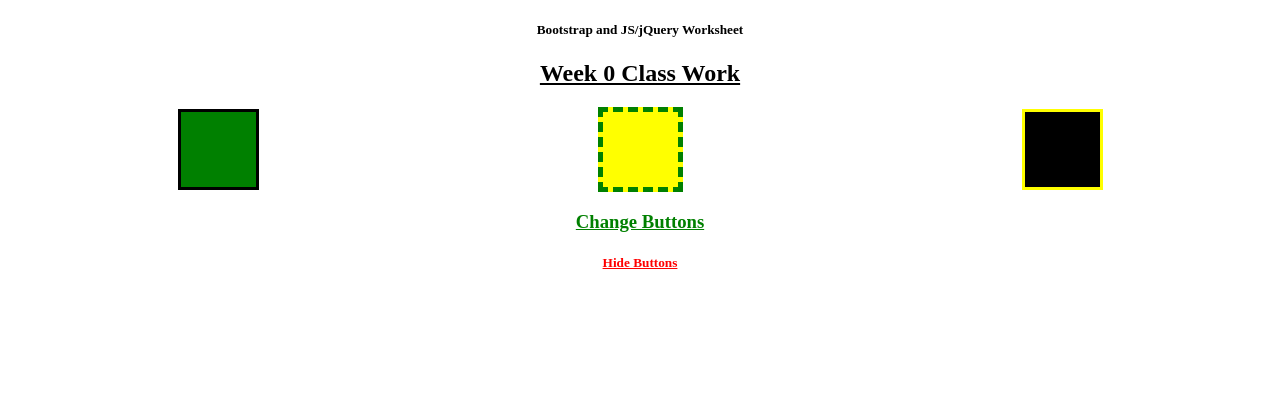
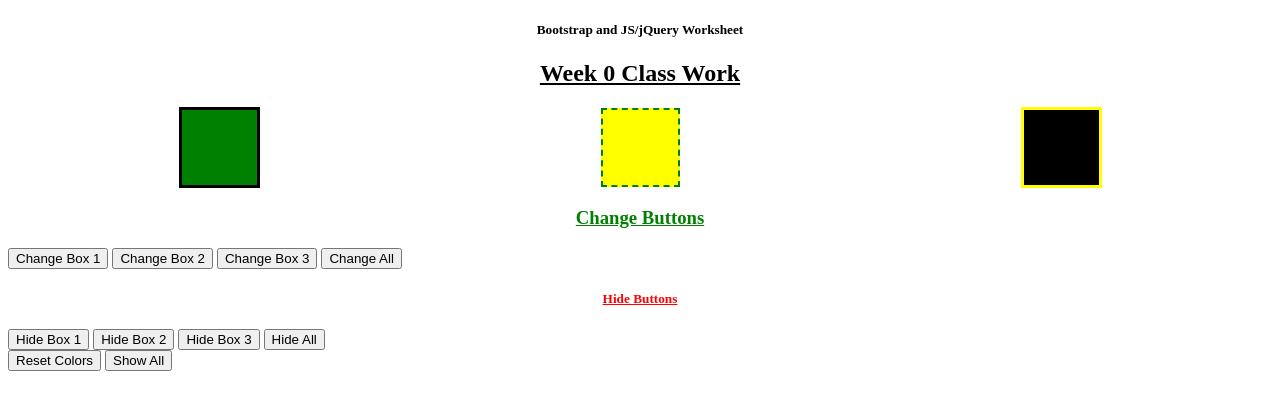
Before and after one commit to KingAzariah/TechBridge-Coding-Challenge, a plain HTML site: page index.html in a window 1280 px wide. Drawn offline with Linux system fonts and the light colour scheme.

Commit message:
Mad Updates

```diff
--- a/index.html
+++ b/index.html
@@ -19,5 +19,24 @@
 
     <h3>Change Buttons</h3>
 
+    <div class="grid-container">
+      <button class="button1">Change Box 1</button>
+      <button class="button2">Change Box 2</button>
+      <button class="button3">Change Box 3</button>
+      <button class="changeall">Change All</button>
+    </div>
+
     <h5 class="buttons">Hide Buttons</h5>
-  </body>
+
+    <div class="grid-container1">
+      <button class="button4">Hide Box 1</button>
+      <button class="button5">Hide Box 2</button>
+      <button class="button6">Hide Box 3</button>
+      <button class="hideall">Hide All</button>
+    </div>
+
+    <div class="grid-container2">
+      <button class="button7">Reset Colors</button>
+      <button class="button8">Show All</button>
+    </div>
+</body>
--- a/style.css
+++ b/style.css
@@ -27,8 +27,9 @@ h3 {
 
 .box1 {
     background-color: green;
-    border: black, solid, 5px;
+    border: solid, 2px;
     border-width: medium;
+    border-color: black;
     height: 75px;
     width: 75px;
     margin: auto;
@@ -36,7 +37,7 @@ h3 {
 
 .box2 {
     background-color: yellow;
-    border: green, solid, 5px;
+    border: green, solid, 2px;
     border-style: dashed;
     height: 75px;
     width: 75px;
@@ -45,9 +46,62 @@ h3 {
 
 .box3 {
     background-color: black;
-    border: yellow, solid, 5px;
+    border: solid, 2px;
+    border-color: yellow;
     border-width: medium;
     height: 75px;
     width: 75px;
     margin: auto;
 }
+
+.grid-container {
+
+}
+
+.button1 {
+
+}
+
+.button2 {
+
+}
+
+.button3 {
+
+}
+
+.changeall {
+
+}
+
+.grid-container1 {
+
+}
+
+.button4 {
+
+}
+
+.button5 {
+
+}
+
+.button6 {
+
+}
+
+.hideall {
+
+}
+
+.grid-container2 {
+
+}
+
+.button7 {
+
+}
+
+.button8 {
+
+}
```
